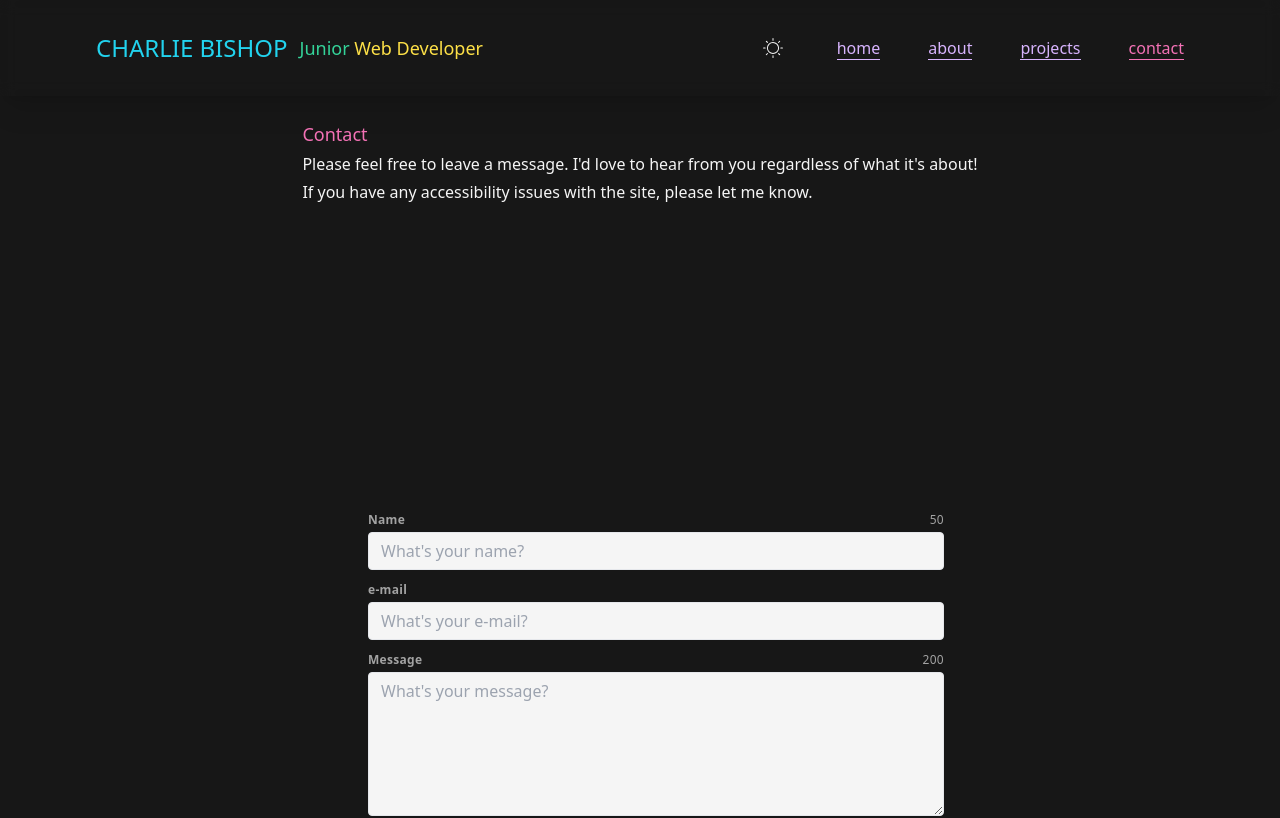
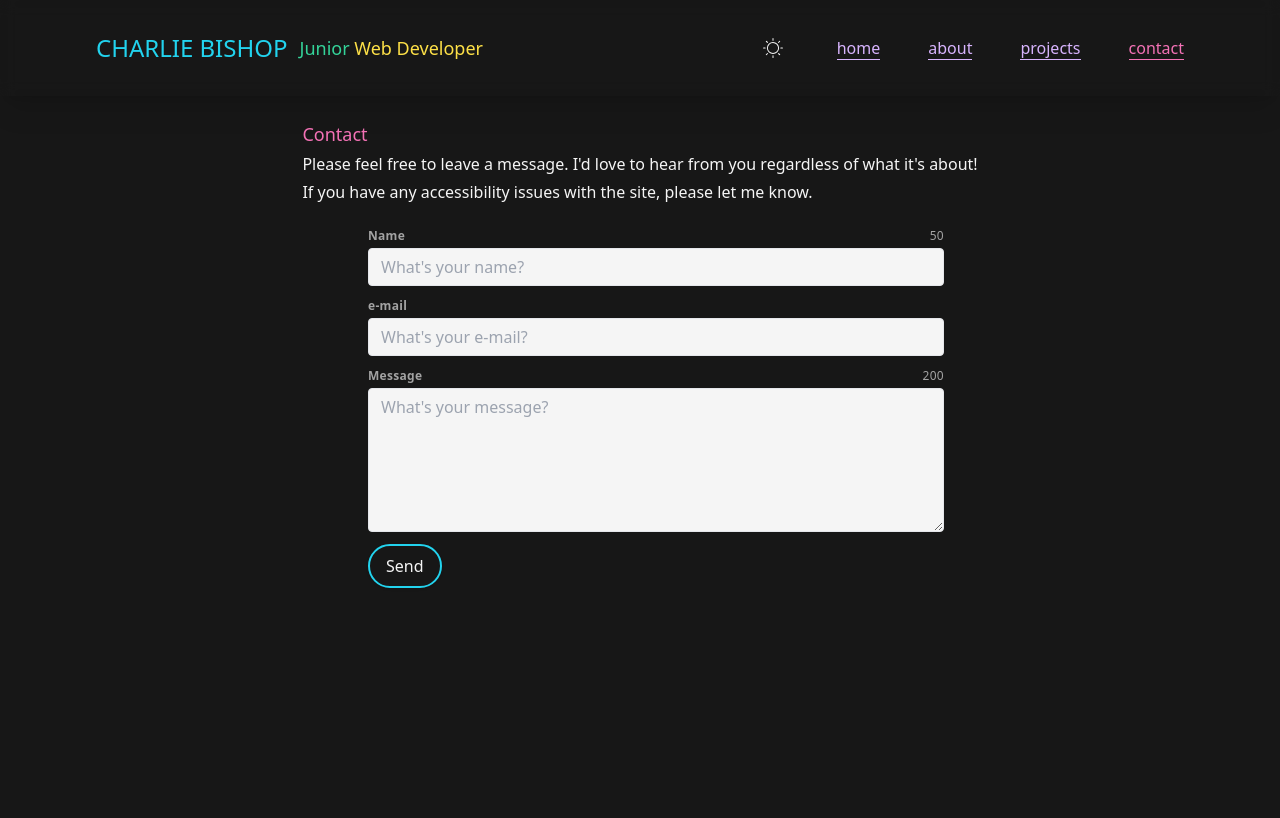
Before and after one commit to charlieBdev/portfolio, a Next.js app: page /contact in a window 1280 px wide. Shown: the top 818 px of the page. Built offline with nearby package versions, Linux system fonts and the light colour scheme.

Commit message:
fix xl contact page

```diff
--- a/src/app/contact/page.tsx
+++ b/src/app/contact/page.tsx
@@ -61,7 +61,7 @@ export default function Contact() {
 	const emailRegex = /^[\w\.-]+@[a-zA-Z\d\.-]+\.[a-zA-Z]{2,}$/;
 
 	return (
-		<section className="min-h-screen p-6 xl:px-24 flex flex-col lg:flex-row xl:flex-col lg:justify-between xl:mx-auto xl:items-center space-y-6">
+		<section className="min-h-screen p-6 xl:px-24 flex flex-col lg:flex-row xl:flex-col lg:justify-between xl:justify-start xl:mx-auto xl:items-center space-y-6">
 			<div className="space-y-1">
 				<h2 className="text-lg text-pink-400">Contact</h2>
 				<p>
```
